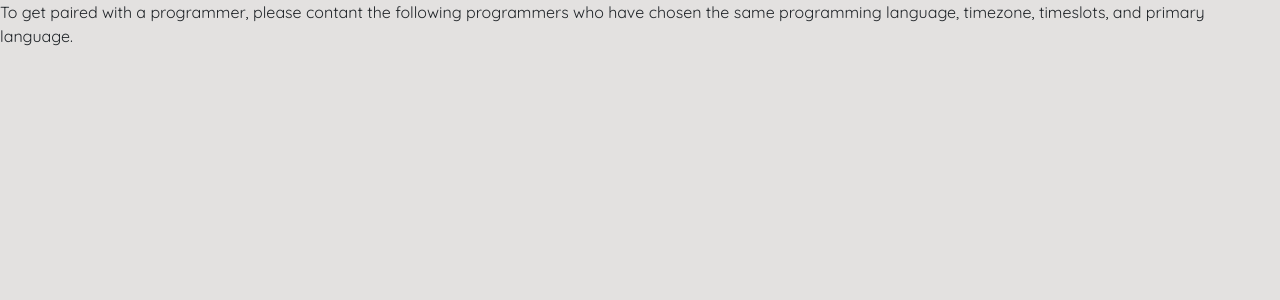
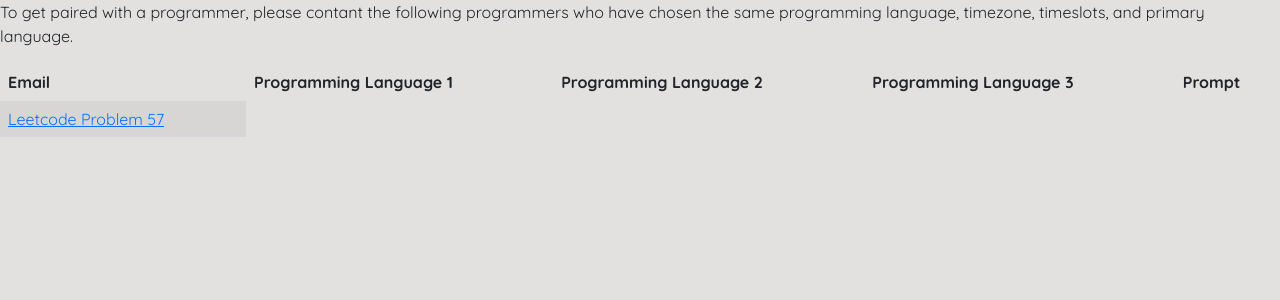
Before and after one commit to g-dailey/Hackbright-Project, a Flask app: page /home/users in a window 1280 px wide. Shown: the part 56-356 px from the top of the page. Run offline with Flask 2, Linux system fonts and the light colour scheme.

Commit message:
Moved user_list data to a table

```diff
--- a/model.py
+++ b/model.py
@@ -169,9 +169,6 @@ def populate_initial_db():
     programming_language_ja = ProgrammingLanguage(programming_language_name = 'Java', programming_language_label = 'ja')
     prog_language_c_plus_plus = ProgrammingLanguage(programming_language_name = 'C++', programming_language_label = 'C++')
     prog_language_c = ProgrammingLanguage(programming_language_name = 'C', programming_language_label = 'C')
-
-
-
     db.session.add_all([programming_language_py, programming_language_js, programming_language_ja, prog_language_c_plus_plus, prog_language_c])
     db.session.commit()
 
--- a/templates/user_list.html
+++ b/templates/user_list.html
@@ -5,13 +5,29 @@
 <p>To get paired with a programmer, please contant the following programmers
 who have chosen the same programming language, timezone, timeslots, and primary language.</p>
 
-{% for user in users %}
-  {{ user.email }}
-  {% for lang in user.programming_languages %}
-  {{ lang.programming_language_name}},
+<table class="table table-striped">
+  <thead>
+    <tr>
 
-  {% endfor %}
-  <br>
-{% endfor %}
+      <th scope="col">Email</th>
+      <th scope="col">Programming Language 1</th>
+      <th scope="col">Programming Language 2</th>
+      <th scope="col">Programming Language 3</th>
+      <th scope="col">Prompt</th>
+    </tr>
+  </thead>
+
+  {% for user in users %}
+  <TR>
+
+     <TD class="c2">{{user.email}}</TD>
+     {% for lang in user.programming_languages %}
+     <TD class="c3">{{ lang.programming_language_name}},</TD>
+
+      {% endfor %}
+      {% endfor %}
+  <TD class="c5"><a href="https://leetcode.com/problems/insert-interval/">Leetcode Problem 57 </a></TD>
+</TR>
+  </table>
 
 {% endblock content %}
```
